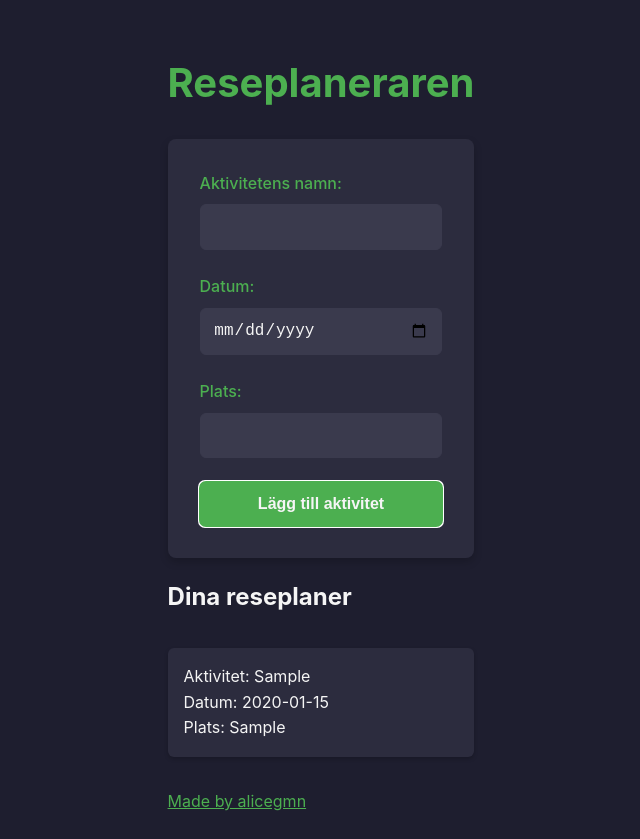
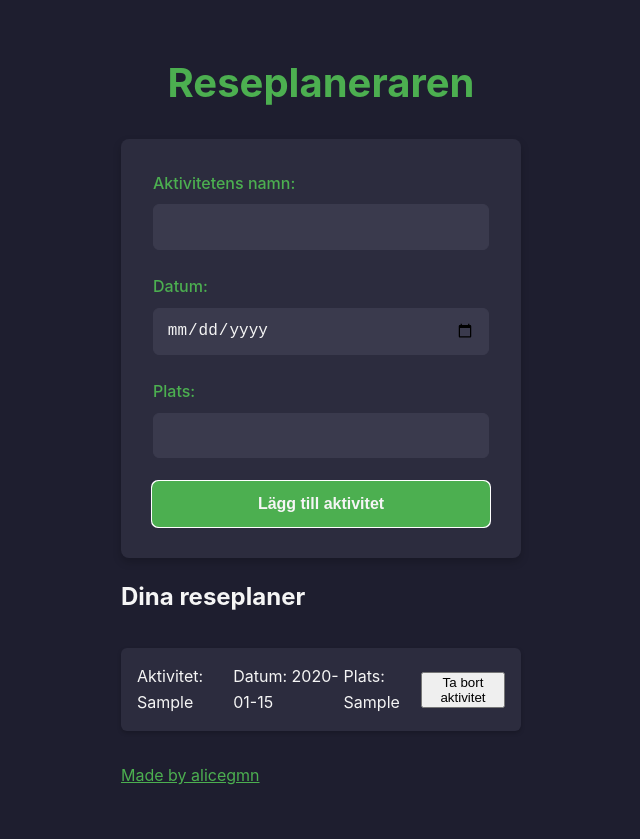
Before and after one commit to alicegmn/reseplanerare, a React (Vite) app in the folder reseplanerare/: page / in a window 1280 px wide. Both pictures are taken after typing "Sample", "2020-01-15", "Sample" into the empty fields and a click on the button "Lägg till aktivitet". Shown: the whole page, without its empty margins (319-959 px from the left). After the commit the page ends 813 px from the top, so only its background shows below. Built offline with nearby package versions, Linux system fonts and the light colour scheme.

Commit message:
Delete button added

```diff
--- a/reseplanerare/src/App.tsx
+++ b/reseplanerare/src/App.tsx
@@ -22,6 +22,10 @@ function App() {
     setActivities((prev) => [...prev, activity]);
   }
 
+  const handleDeleteActivity = (id: number) => {
+    setActivities((prev) => prev.filter((activity) => activity.id !== id));
+  };
+
   return (
     <div>
       <Header />
@@ -30,7 +34,7 @@ function App() {
       <ActivityForm onAddActivity={handleAddActivity} />
 
       {/* Renders the activity list component, passing down the list of activities */}
-      <ActivityList activities={activities} />
+      <ActivityList activities={activities} onDelete={handleDeleteActivity} />
 
       <Footer />
     </div>
--- a/reseplanerare/src/components/ActivityForm/ActivityForm.tsx
+++ b/reseplanerare/src/components/ActivityForm/ActivityForm.tsx
@@ -8,7 +8,6 @@ type Activity = {
 };
 
 // Props for ActivityForm component
-// Includes a function to handle adding a new activity
 type ActivityFormProps = {
   onAddActivity: (activity: Activity) => void;
 };
@@ -16,11 +15,23 @@ type ActivityFormProps = {
 // Functional component to render a form for adding new activities
 function ActivityForm({ onAddActivity }: ActivityFormProps) {
   // State to manage form data
-  const [formData, setFormData] = useState({
+  const [formData, setFormData] = useState<
+    Pick<Activity, "name" | "date" | "location">
+  >({
     name: "",
     date: "",
     location: "",
   });
+
+  // Labels and types for form fields
+  const fieldLabels: Record<
+    keyof typeof formData,
+    { label: string; type: string }
+  > = {
+    name: { label: "Aktivitetens namn", type: "text" },
+    date: { label: "Datum", type: "date" },
+    location: { label: "Plats", type: "text" },
+  };
 
   // Handle changes in form inputs
   const handleChange = (e: React.ChangeEvent<HTMLInputElement>) => {
@@ -35,8 +46,8 @@ function ActivityForm({ onAddActivity }: ActivityFormProps) {
   const handleSubmit = (e: React.FormEvent) => {
     e.preventDefault(); // Prevent page reload
 
-    // Check if all fields are filled
-    if (!formData.name || !formData.date || !formData.location) {
+    // Validate form data
+    if (Object.values(formData).some((value) => !value)) {
       alert("Alla fält måste fyllas i!");
       return;
     }
@@ -56,46 +67,19 @@ function ActivityForm({ onAddActivity }: ActivityFormProps) {
 
   return (
     <form onSubmit={handleSubmit}>
-      {/* Input field for activity name */}
-      <div>
-        <label htmlFor="name">Aktivitetens namn:</label>
-        <input
-          type="text"
-          id="name"
-          name="name"
-          value={formData.name}
-          onChange={handleChange}
-          required
-        />
-      </div>
-
-      {/* Input field for activity date */}
-      <div>
-        <label htmlFor="date">Datum:</label>
-        <input
-          type="date"
-          id="date"
-          name="date"
-          value={formData.date}
-          onChange={handleChange}
-          required
-        />
-      </div>
-
-      {/* Input field for activity location */}
-      <div>
-        <label htmlFor="location">Plats:</label>
-        <input
-          type="text"
-          id="location"
-          name="location"
-          value={formData.location}
-          onChange={handleChange}
-          required
-        />
-      </div>
-
-      {/* Submit button */}
+      {Object.entries(fieldLabels).map(([key, { label, type }]) => (
+        <div key={key}>
+          <label htmlFor={key}>{label}:</label>
+          <input
+            type={type}
+            id={key}
+            name={key}
+            value={formData[key as keyof typeof formData]}
+            onChange={handleChange}
+            required
+          />
+        </div>
+      ))}
       <button type="submit">Lägg till aktivitet</button>
     </form>
   );
--- a/reseplanerare/src/components/ActivityItem/ActivityItem.tsx
+++ b/reseplanerare/src/components/ActivityItem/ActivityItem.tsx
@@ -1,20 +1,24 @@
 // Define props type for ActivityItem
 type ActivityItemProps = {
-  name: string;
-  date: string;
-  location: string;
+  activity: {
+    id: number;
+    name: string;
+    date: string;
+    location: string;
+  };
+  onDelete: (id: number) => void;
 };
 
 // Functional component to render a single activity item
-// Takes name, date, and location as props
-function ActivityItem({ name, date, location }: ActivityItemProps) {
+function ActivityItem({ activity, onDelete }: ActivityItemProps) {
+  const { id, name, date, location } = activity;
+
   return (
     <li>
-      Aktivitet: {name}
-      <br />
-      Datum: {date}
-      <br />
-      Plats: {location}
+      <div>Aktivitet: {name}</div>
+      <div>Datum: {date}</div>
+      <div>Plats: {location}</div>
+      <button onClick={() => onDelete(id)}>Ta bort aktivitet</button>
     </li>
   );
 }
--- a/reseplanerare/src/components/ActivityList/ActivityList.tsx
+++ b/reseplanerare/src/components/ActivityList/ActivityList.tsx
@@ -8,26 +8,31 @@ type Activity = {
   location: string;
 };
 
+type ActivityListProps = {
+  activities: Activity[];
+  onDelete: (id: number) => void; // Prop för att ta bort en aktivitet
+};
+
 // Functional component to render a list of activities
-// Takes an array of activities as a prop
-function ActivityList({ activities }: { activities: Activity[] }) {
+function ActivityList({ activities, onDelete }: ActivityListProps) {
   // Check if the activities list is empty
   if (activities.length === 0) {
     // Render a message if no activities have been added
-    return <p>Du har lagt till några aktiviteter i din resaplanerare ännu.</p>;
+    return (
+      <p>Du har inte lagt till några aktiviteter i din reseplanerare ännu.</p>
+    );
   }
 
   return (
     <div>
       <h2>Dina reseplaner</h2>
-      {/* Renders the list of ActivityItem components */}
+      {/* Render the list of ActivityItem components */}
       <ul>
         {activities.map((activity) => (
           <ActivityItem
             key={activity.id}
-            name={activity.name}
-            date={activity.date}
-            location={activity.location}
+            activity={activity} // Pass the entire activity object
+            onDelete={onDelete}
           />
         ))}
       </ul>
```
